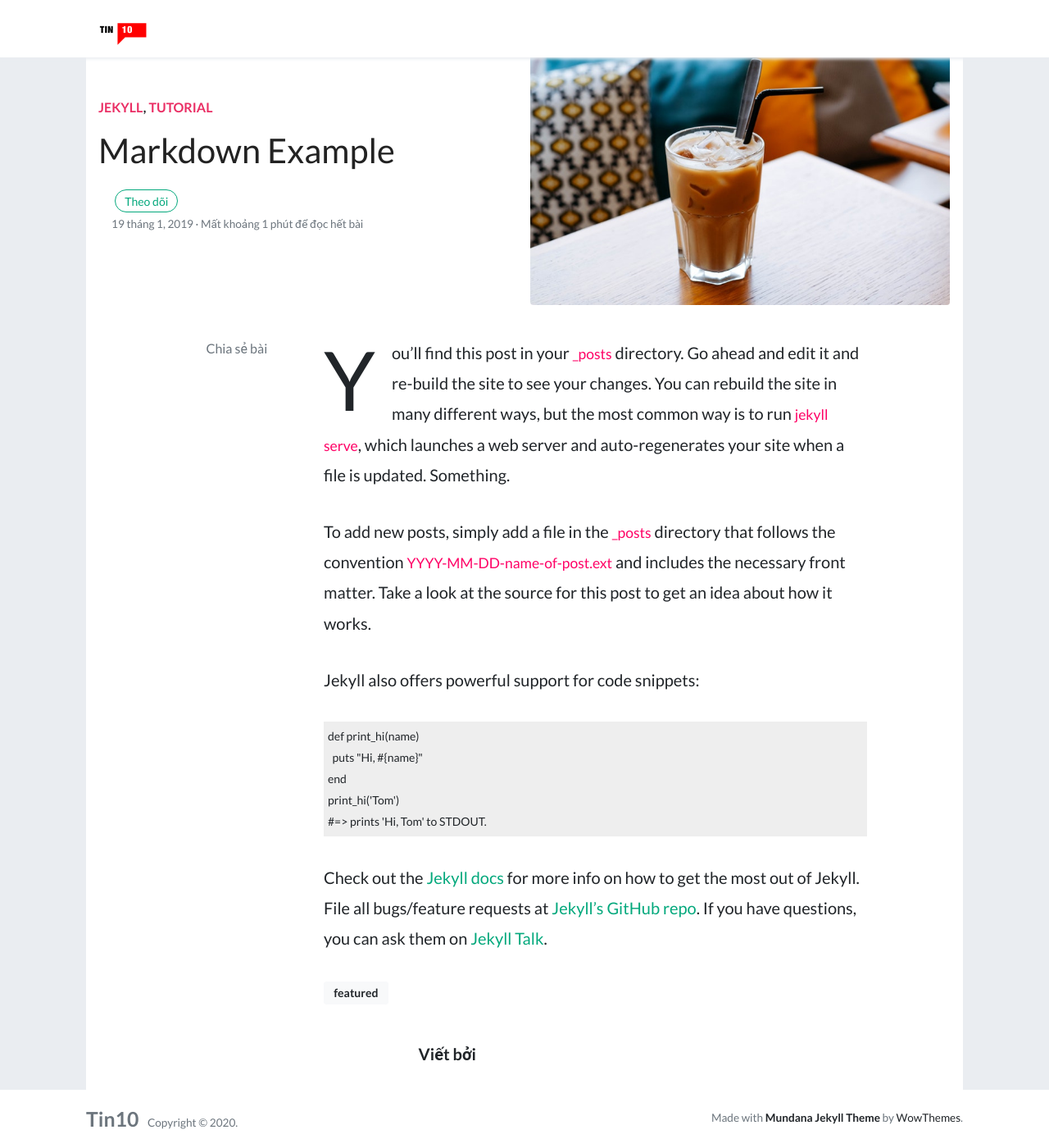
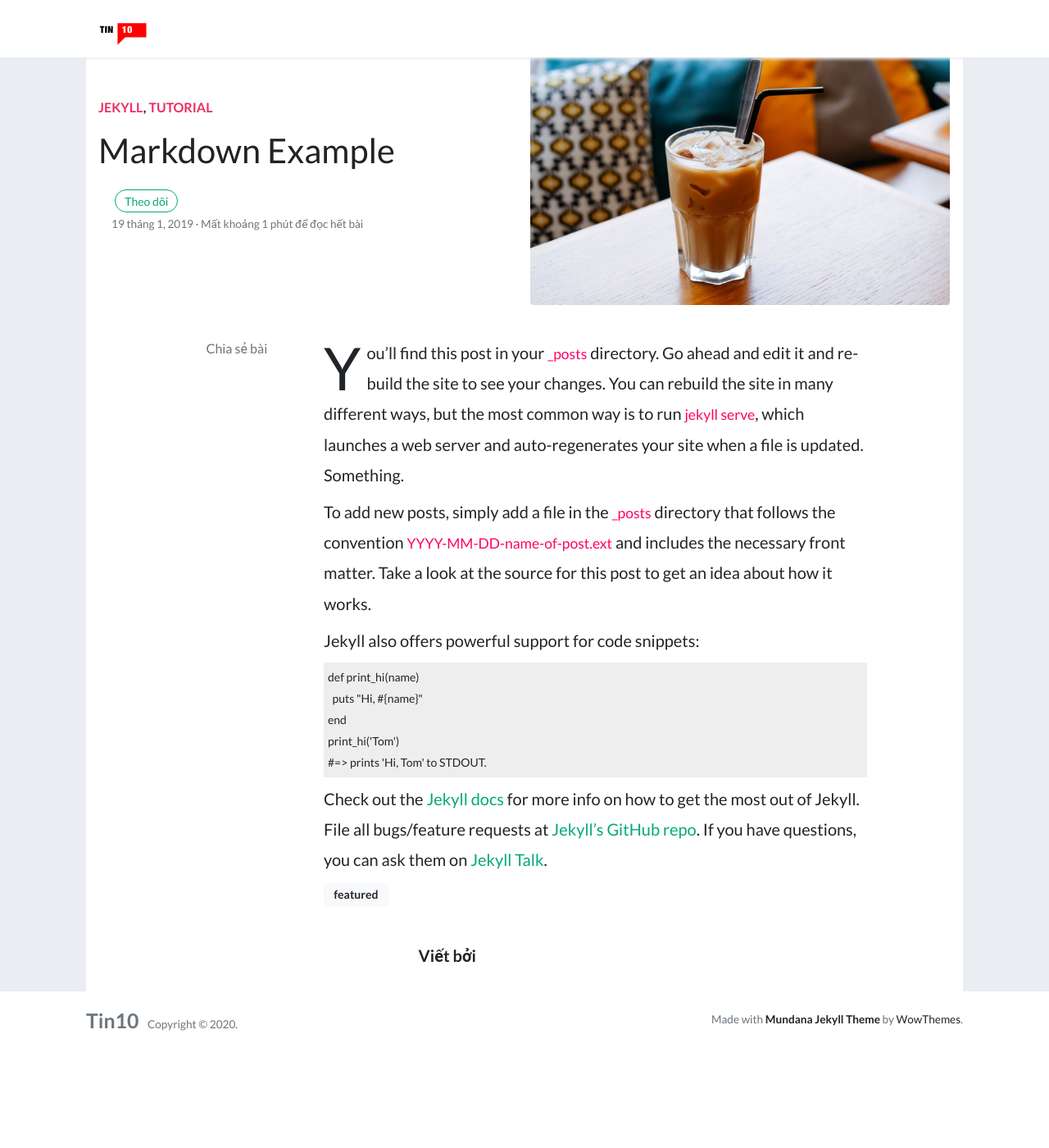
Before and after one commit to hungph/hungph.github.io, a Jekyll site: the page built from _posts/2019-01-19-markup-example.md, in a window 1280 px wide and 1400 px high, scrolled down 54 px. Shown: the whole window at 82% size. Built offline with Jekyll 4.4.1, drawn with Linux system fonts in a browser that asks for light colours; nearby versions of some CDN libraries; comment, search, counter and statistics services are not loaded; after the commit the page ends 1334 px from its top, so only the background shows below that.

Commit message:
Modified CSS

```diff
--- a/assets/css/theme.css
+++ b/assets/css/theme.css
@@ -663,7 +663,7 @@ article {
     color: #222222;
 }
 article p,article pre,article figure,article img,article blockquote,article iframed,article embed {
-	margin-bottom:2rem;
+	margin-bottom:0.5rem;
 }
 article blockquote {
 	padding-left:40px;
@@ -683,9 +683,9 @@ article blockquote:before {
 }
 article:first-letter {
 	float:left;
-	font-size:5em;
+	font-size:3.6em;
 	line-height:1;
-	margin:0 .2em 0 0;
+	margin:0 .1em 0 0;
 	vertical-align:top;
 }
 article h1,article h2,article h3,article h4,article h5,article h6,article .h1,article .h2,article .h3,article .h4,article .h5,article .h6 {
```
Also changed, not shown: assets/css/main.css.
